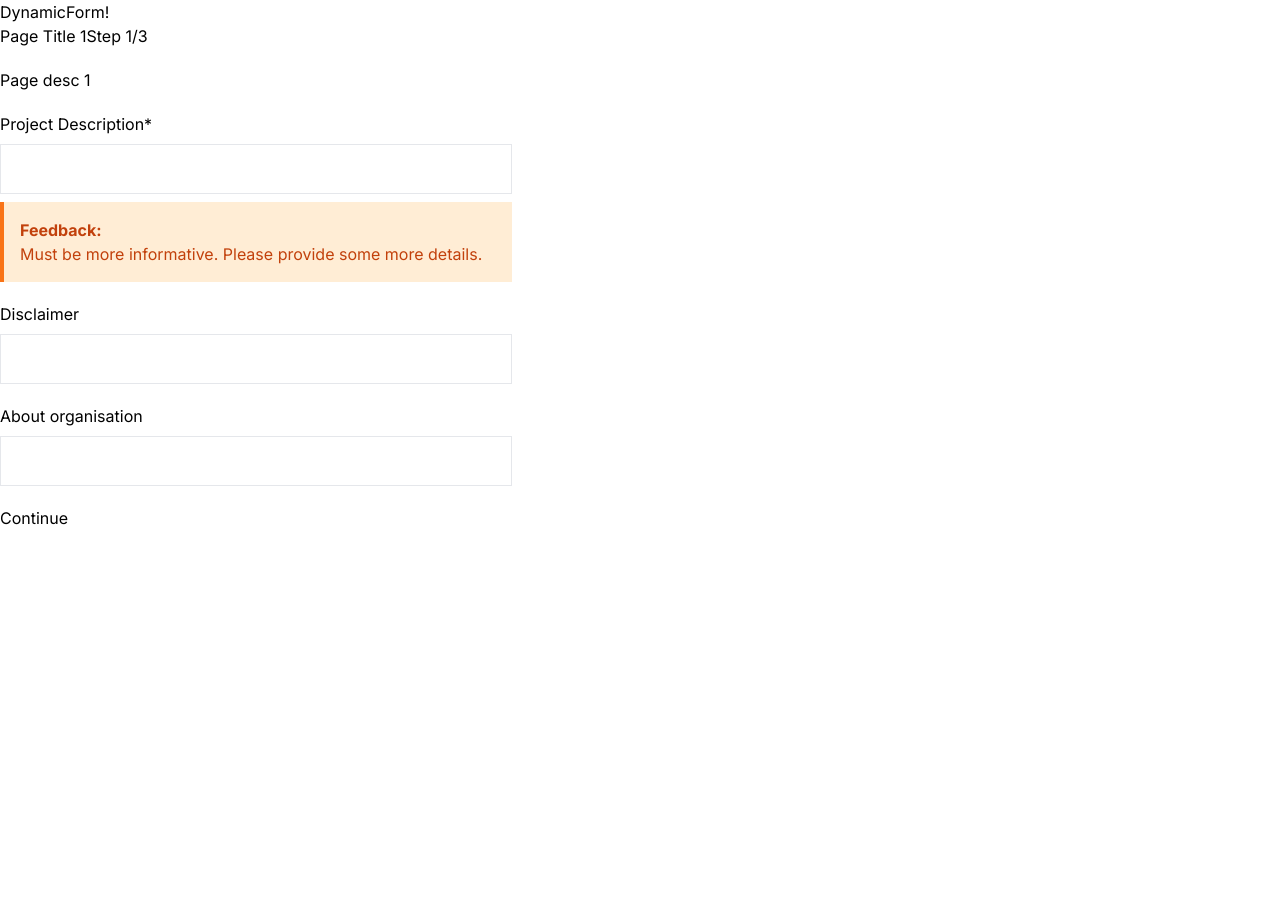
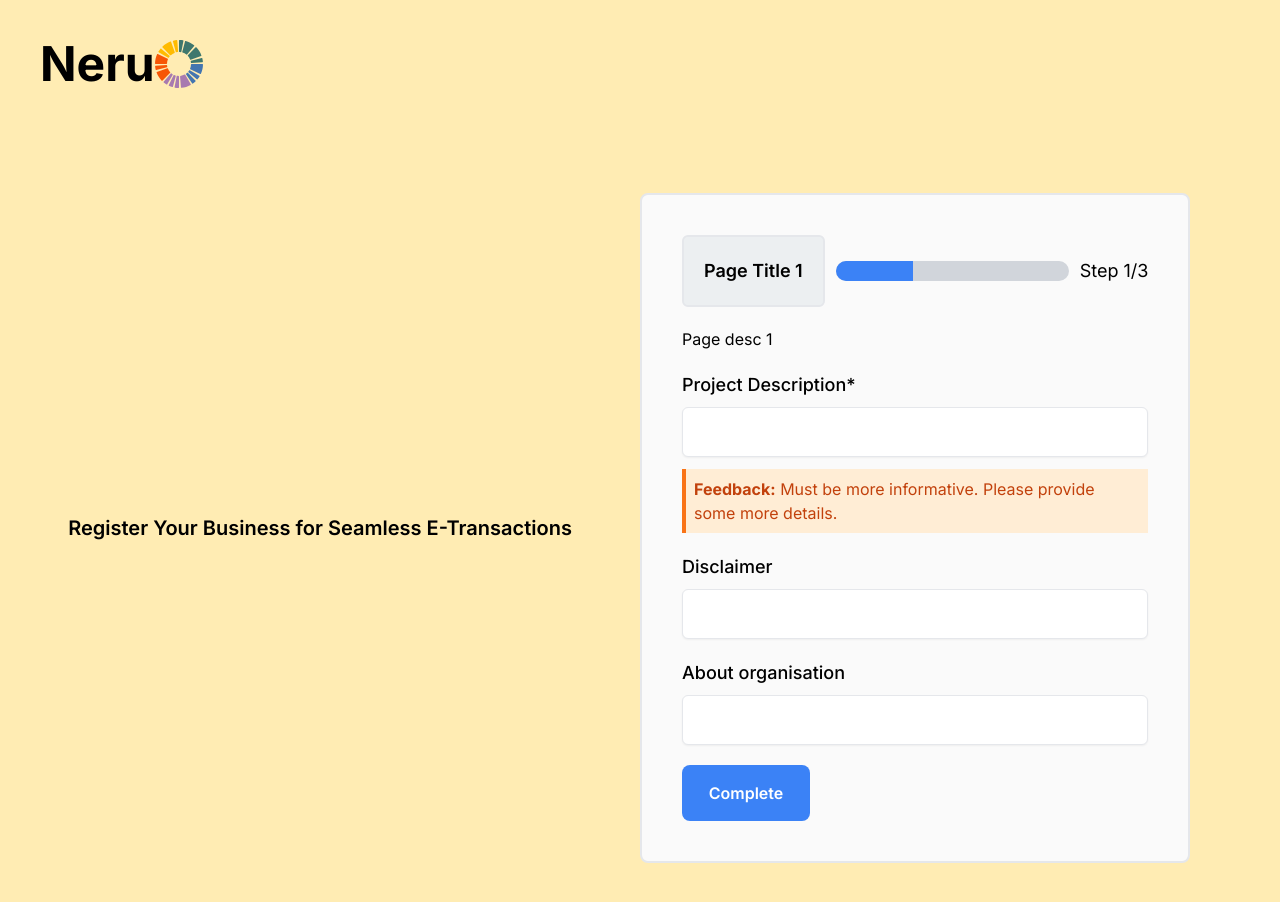
Before and after one commit to Trust-Anchor-Group/Neuro-Admin, a Next.js app: page /project in a window 1280 px wide. Shown: the top 902 px of the page. Before the commit the page ends 800 px from the top, so only its background shows below. Built offline with nearby package versions, Linux system fonts and the light colour scheme.

Commit message:
Updated Ui form

```diff
--- a/src/app/project/page.js
+++ b/src/app/project/page.js
@@ -1,11 +1,31 @@
 import DynamicForm from "@/components/forms/projectInfo/DynamicForm";
+import Image from "next/image";
+import logo from '../../../public/neuroAdminLogo.svg'
 
 export default function Project() {
 
     return (
         <>
-            <h1>DynamicForm!</h1>
-            <DynamicForm uri="./dynaFormDemo.json" />
+        <div className="bg-neuroGoldLight pb-10">
+            <div className="flex p-10 ">
+                <p className="text-5xl text-black font-bold">Neru</p>
+                <div className="w-12 h-12">
+                    <Image
+                    src={logo}
+                    width={1200}
+                    height={1200}
+                    alt="Neruo logo"/>
+                </div>
+            </div>
+            <div className="grid grid-cols-2 h-screen items-center">
+                <div>
+                    <h1 className="text-center text-xl font-semibold">Register Your Business for Seamless E-Transactions</h1>
+                </div>
+                <div className="border-2 p-10 mr-[14%] bg-backgroundLight rounded-lg">
+                <DynamicForm uri="./dynaFormDemo.json" />
+                </div>
+            </div>
+        </div>
         </>
     )
 
--- /dev/null
+++ b/src/components/forms/PageBar.jsx
@@ -0,0 +1,24 @@
+import React from 'react'
+
+export const PageBar = ({title,currentSlide,totalSlides}) => {
+
+    const prgressPercentage = (currentSlide/totalSlides * 100)
+
+  return (
+    <div className='flex justify-between items-center'>
+        <span className='font-semibold text-lg border-2 p-5 rounded-md bg-neuroGray'>{title}</span>
+
+        <div className='w-[50%] h-5 bg-gray-300 rounded-full overflow-hidden'>
+            <div className='h-full bg-blue-500 transition-all duration-300'
+            style={{width:`${prgressPercentage}%`}}
+            >
+
+            </div>
+        </div>
+        <div className=''>
+            <span className='text-lg'>{`Step ${currentSlide}/${totalSlides}`}</span>
+        </div>
+    </div>
+
+  )
+}
--- /dev/null
+++ b/src/components/forms/projectInfo/ButtonForm.jsx
@@ -0,0 +1,10 @@
+import React from 'react'
+
+export const ButtonForm = ({bgColor,buttonText,handleSlide,handleSlideProp,textColor}) => {
+  return (
+    <button onClick={() => handleSlide(handleSlideProp)} className={`${textColor} ${bgColor}
+     p-4 rounded-lg w-32 font-semibold transition-opacity hover:opacity-50`}>
+        {buttonText}
+    </button>
+  )
+}
--- a/src/components/forms/projectInfo/DynamicForm.jsx
+++ b/src/components/forms/projectInfo/DynamicForm.jsx
@@ -2,6 +2,10 @@
 import {useEffect, useState} from "react";
 import {useForm} from "react-hook-form";
 import {v4 as uuidv4} from "uuid";
+import { InputElement } from "./InputElement";
+import { PageBar } from "../PageBar";
+import { Button } from "@/components/ui/button";
+import { ButtonForm } from "./ButtonForm";
 
 const DynamicForm = ({uri, endpoint}) => {
 
@@ -79,48 +83,43 @@ const DynamicForm = ({uri, endpoint}) => {
             {
                 template?.pages?.length > 1 && (
                     <div>
-                        <span>{pageData.title}</span>
-                        <span>{`Step ${formInfo.currentSlide}/${formInfo.totalSlides}`}</span>
+                        <PageBar title={pageData.title} currentSlide={formInfo.currentSlide} totalSlides={formInfo.totalSlides}/>
                     </div>
                 )
             }
                 <p>{pageData.description}</p>
-                {pageData.inputs.map((input) => {
+                {pageData.inputs.map((input,index) => {
                     return (
-                        <label key={input.name} className="flex flex-col gap-2">
-                            <span>{`${input.label}${input.required ? '*' : ''}`}</span>
-                            <input
-                                className={`border p-3 shadow-1g ${errors[input.name] ? 'border-red-500' : ''}`}
+                        <div key={index}>
+                            <InputElement
+                                key={input.name}
+                                label={input.label}
                                 name={input.name}
                                 type={input.type}
-                                {...register(input.name, {
-                                    required: input.required
-                                })}
+                                register={register}
+                                errors={errors}
+                                required={input.required}
+                                comment={input.comment}
                             />
-
-                            {errors[input.name]  && <span className="text-red-500 text-xs">{`${input.label} is required`}</span>}
-
-                            {
-                                input.comment && (
-                                    <div className="bg-orange-100 border-l-4 border-orange-500 text-orange-700 p-4" role="alert">
-                                        <span className="font-bold">Feedback:</span>
-                                        <p>{input.comment}</p>
-                                    </div>
-                                )
-                            }
-                        </label>
+                        </div>
                     )
                 })}
 
             <nav>
             {
 
-                pageIndex === 0 && formInfo.totalSlides === 1 ? (<button type="button">Complete</button>) :
-                pageIndex === 0 && formInfo.totalSlides > 0 ? (<button onClick={() => handleSlide('next')} type="button">Continue</button>) :
+                pageIndex === 0 && formInfo.totalSlides === 1 ? (<ButtonForm handleSlide={handleSlide} handleSlideProp={'next'} textColor={'text-white'} bgColor={'bg-blue-500'}
+                    buttonText={'Complete'}/>) :
+                pageIndex === 0 && formInfo.totalSlides > 0 ? (<ButtonForm handleSlide={handleSlide} handleSlideProp={'next'} textColor={'text-white'} bgColor={'bg-blue-500'}
+                    buttonText={'Complete'}/>) :
                         pageIndex > 0 && formInfo.currentSlide !== formInfo.totalSlides ? (
                     <>
-                        <button onClick={() => handleSlide('prev')} type="button">Back</button>
-                        <button onClick={() => handleSlide('next')} type="button">Continue</button>
+                    <div className="flex justify-between items-center">
+                        <ButtonForm handleSlide={handleSlide} handleSlideProp={'prev'} textColor={'text-white'} bgColor={'bg-blue-500'}
+                    buttonText={'Back'}/>
+                               <ButtonForm handleSlide={handleSlide} handleSlideProp={'Next'} textColor={'text-white'} bgColor={'bg-blue-500'}
+                    buttonText={'Continue'}/>
+                    </div>
                     </>
                 ) : formInfo.currentSlide === formInfo.totalSlides ? (
                     <>
--- /dev/null
+++ b/src/components/forms/projectInfo/InputElement.jsx
@@ -0,0 +1,26 @@
+import React from 'react';
+
+export const InputElement = ({ label, name, type, register, errors, required, comment }) => {
+  return (
+    <div className="flex flex-col gap-2">
+      <label className="font-medium text-lg">
+        {label}{required ? '*' : ''}
+      </label>
+      <input
+        id={name}
+        name={name}
+        type={type}
+        className={`w-full rounded-md border p-3 shadow-sm ${errors[name] ? 'border-red-500' : ''}`}
+        {...register(name, { required })}
+      />
+
+      {errors[name] && <span className="text-red-500 text-xs">{`${label} is required`}</span>}
+
+      {comment && (
+        <div className="bg-orange-100 border-l-4 border-orange-500 text-orange-700 p-2 mt-1" role="alert">
+          <span className="font-bold">Feedback:</span> {comment}
+        </div>
+      )}
+    </div>
+  );
+};
```
